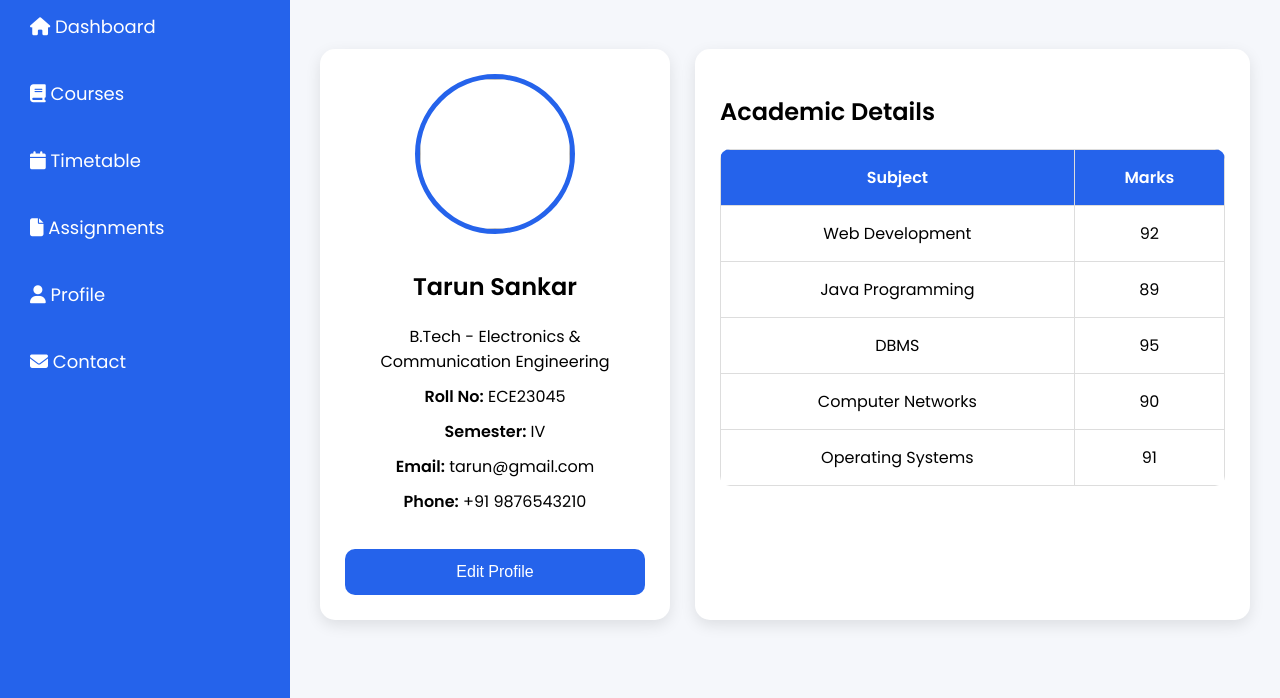
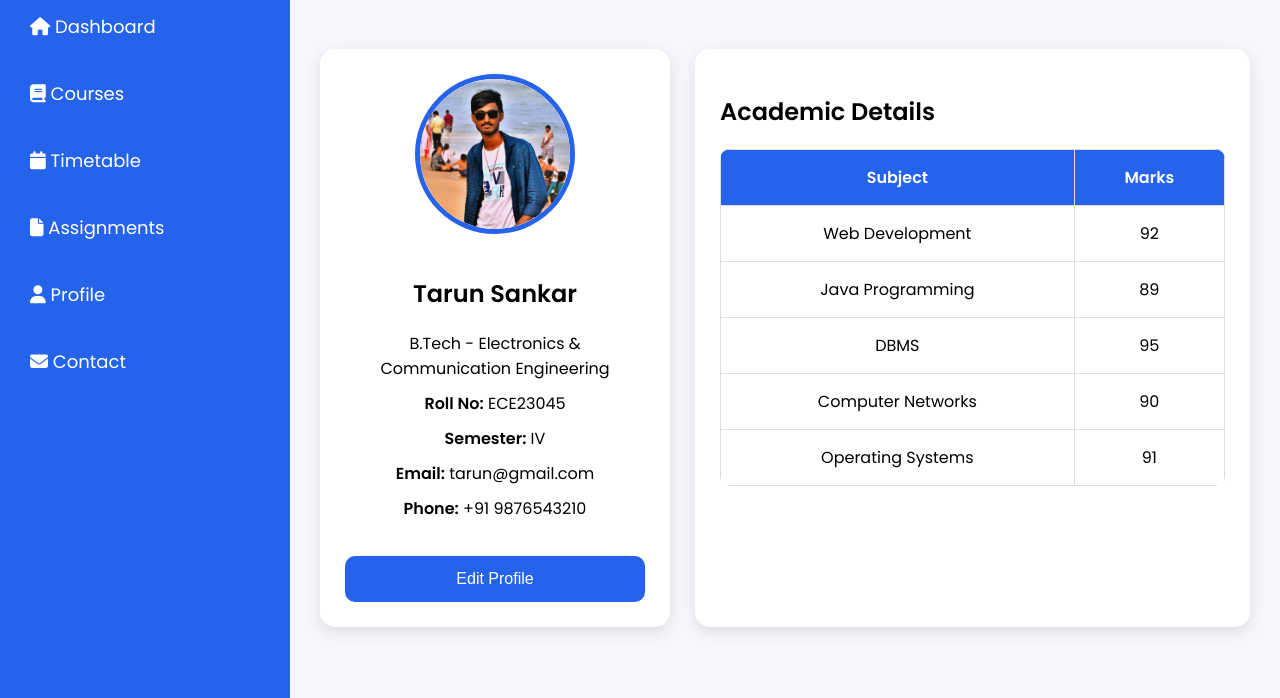
Before and after one commit to The-Bug-Fixers/Decodelabs-Internship, a plain HTML site: page Student-Management-Portal/profile.html in a window 1280 px wide. Shown: the part 102-800 px from the top of the page. Drawn offline with Linux system fonts and the light colour scheme.

Commit message:
profile photo added

```diff
--- a/Student-Management-Portal/profile.html
+++ b/Student-Management-Portal/profile.html
@@ -39,7 +39,7 @@
 			</header>
 			<div class="profile-container">
 				<div class="profile-card">
-					<img src="images/student.png" class="profile-image">
+					<img src="images/student.jpeg" class="profile-image">
 					<h2>Tarun Sankar</h2>
 					<p>B.Tech - Electronics & Communication Engineering</p>
 					<p><strong>Roll No:</strong> ECE23045</p>
```
Also changed, not shown: Student-Management-Portal/images/student.jpeg (added).
